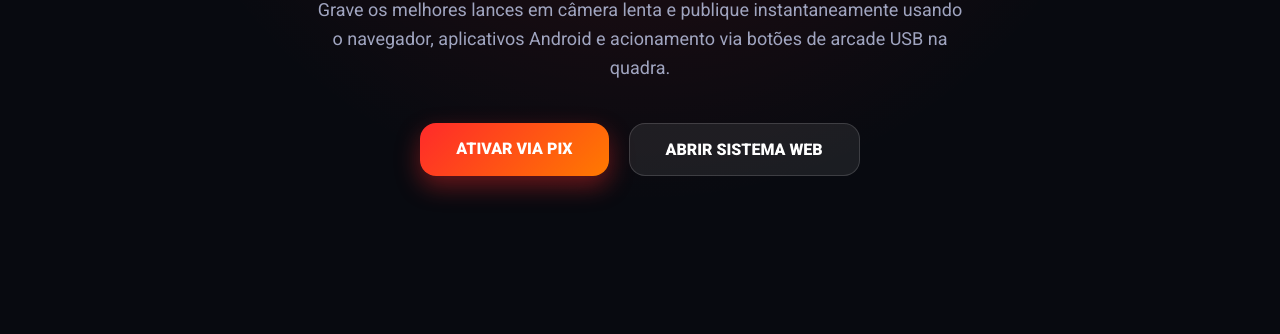
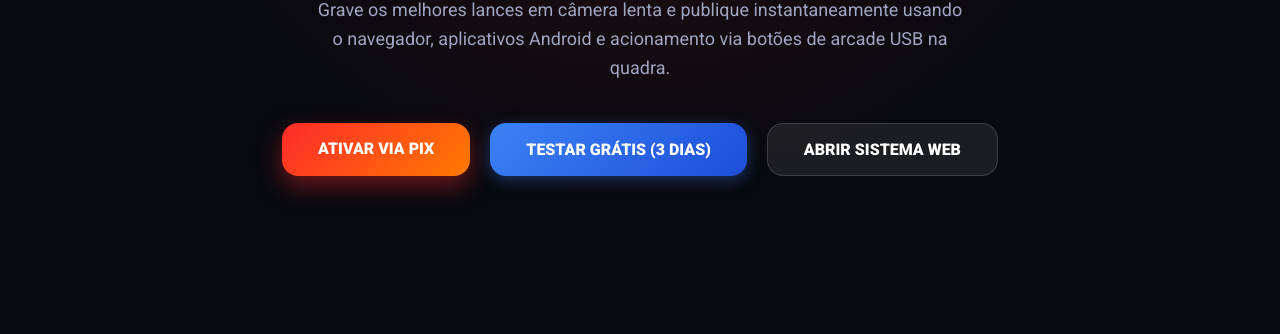
Before and after one commit to Lucas-Guerreiro/meus-recortes, a plain HTML site: page vendas.html in a window 1280 px wide. Shown: the part 307-641 px from the top of the page. Drawn offline with Linux system fonts and the light colour scheme.

Commit message:
feat: Adiciona botao de teste gratuito por 3 dias no Hero do vendas.html

```diff
--- a/vendas.html
+++ b/vendas.html
@@ -119,6 +119,8 @@
         .hero-actions {
             display: flex;
             gap: 20px;
+            flex-wrap: wrap;
+            justify-content: center;
         }
 
         .btn-primary {
@@ -481,6 +483,7 @@
         <p>Grave os melhores lances em câmera lenta e publique instantaneamente usando o navegador, aplicativos Android e acionamento via botões de arcade USB na quadra.</p>
         <div class="hero-actions">
             <a href="#demo" class="btn-primary">ATIVAR VIA PIX</a>
+            <button onclick="scrollToTestForm()" class="btn-secondary" style="background: linear-gradient(135deg, #3b82f6 0%, #1d4ed8 100%); border: none; box-shadow: 0 4px 15px rgba(59, 130, 246, 0.35);">TESTAR GRÁTIS (3 DIAS)</button>
             <a href="index.html" class="btn-secondary">ABRIR SISTEMA WEB</a>
         </div>
     </section>
@@ -932,6 +935,14 @@
                 hint.textContent = "Seu acesso foi ativado. Redirecionando em instantes... ⏱️";
             }, 2500);
         }
+
+        function scrollToTestForm() {
+            showTestForm();
+            const demoSection = document.getElementById('demo');
+            if (demoSection) {
+                demoSection.scrollIntoView({ behavior: 'smooth' });
+            }
+        }
     </script>
 </body>
 </html>
```
